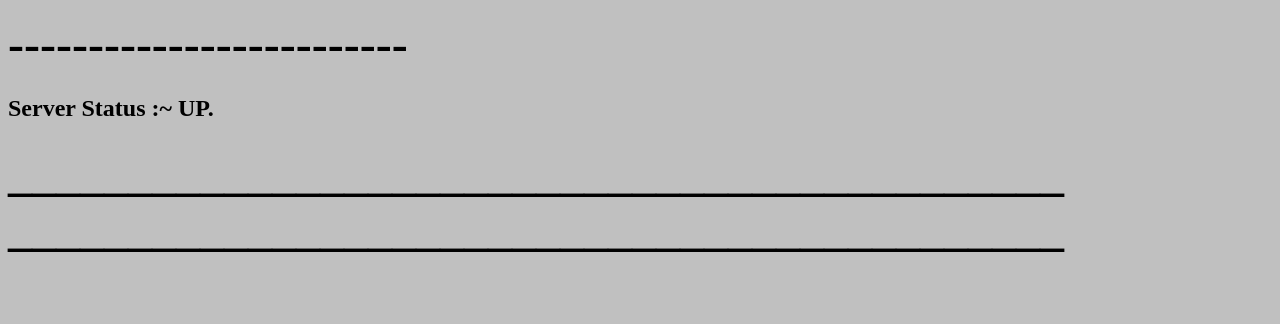
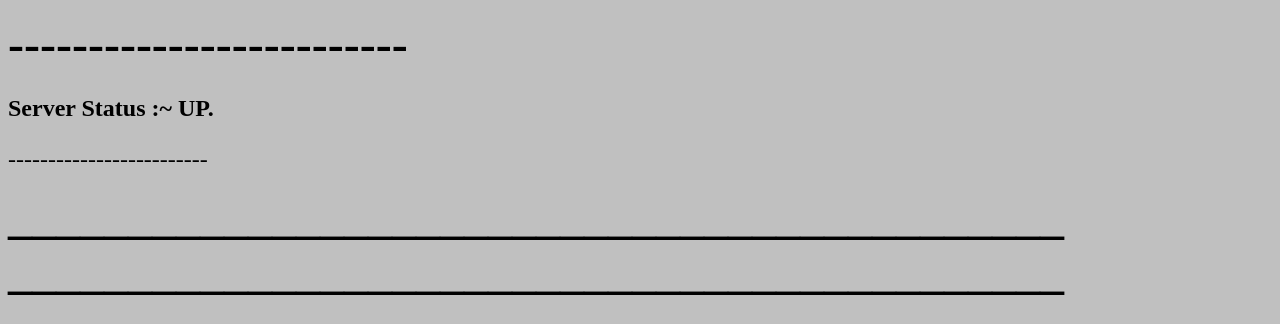
Before and after one commit to downloadasap/DownLoad-Fast, a plain HTML site: page index.html in a window 1280 px wide. Shown: the part 83-407 px from the top of the page. Drawn offline with Linux system fonts and the light colour scheme.

Commit message:
Update index.html

```diff
--- a/index.html
+++ b/index.html
@@ -18,11 +18,12 @@
 </b>
 <font size="+2"> <b>
 <p> Server Status :~  UP. </p></b>
+-------------------------
 </font>
 
 <b>
 <p>
-____________________________________________<br>
+____________________________________________
 ____________________________________________
 </b></font> </p>
 <br>
```
